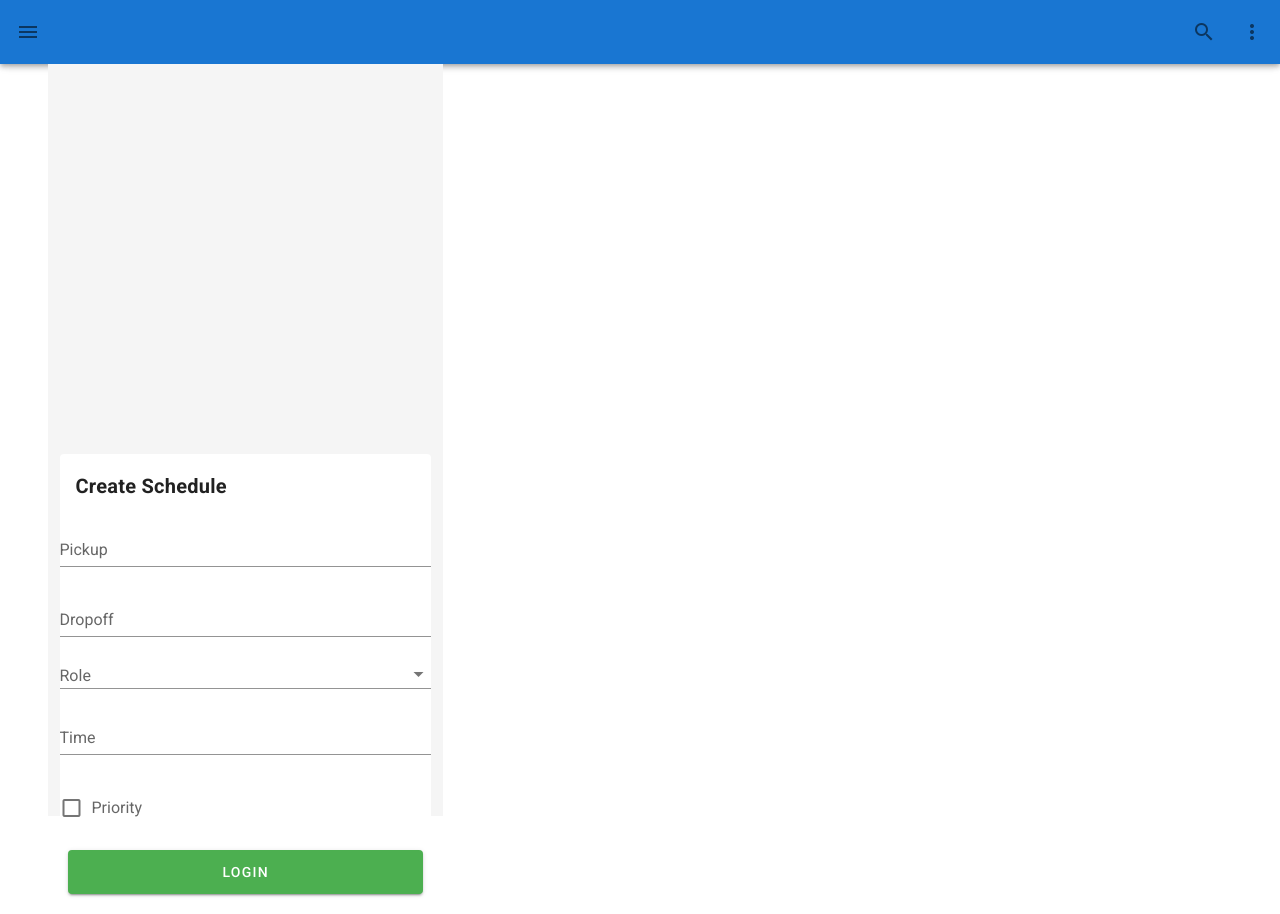
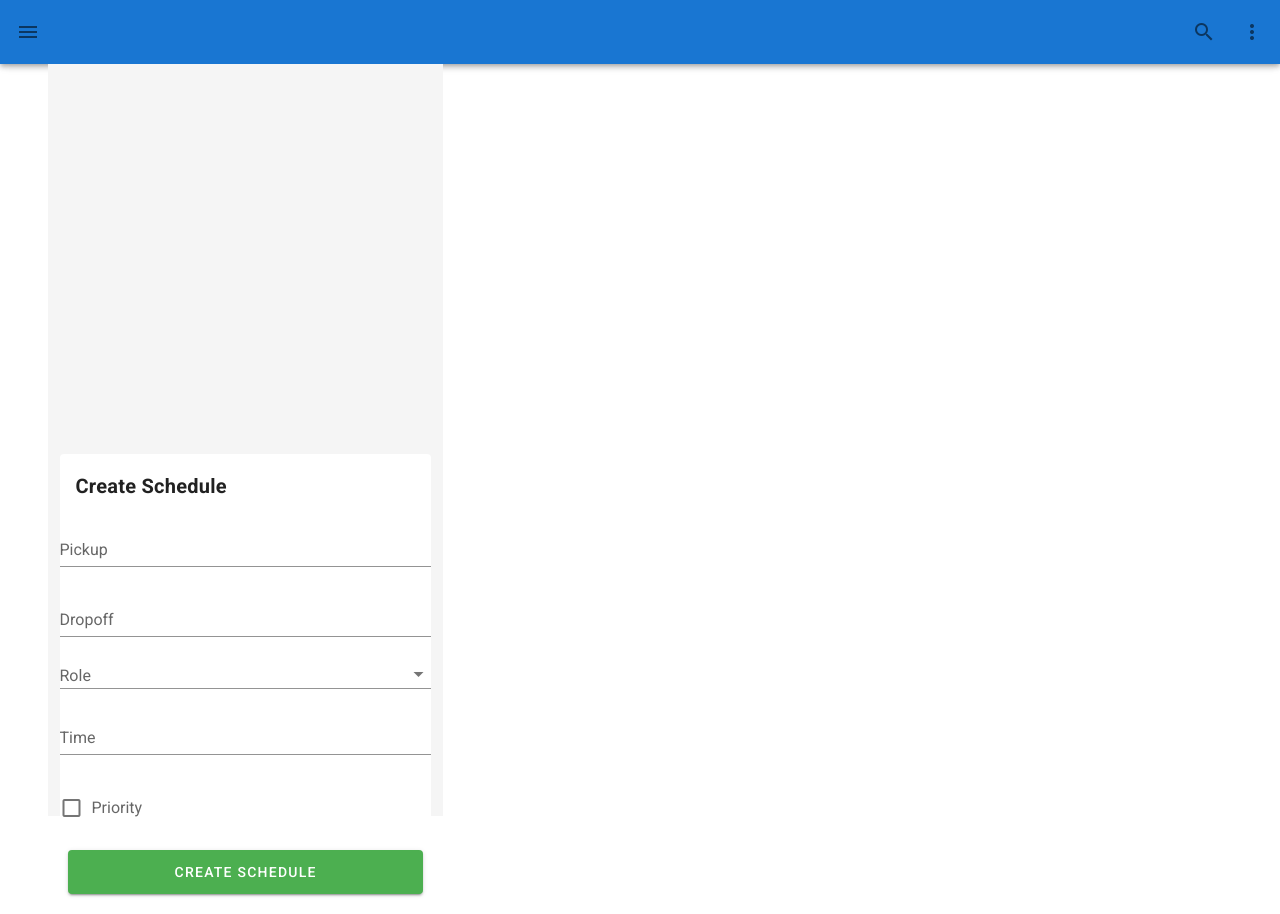
Before and after one commit to singapore19/team-9, a Vue app in the folder front-end/: page /#/userform in a window 1280 px wide. Built offline with nearby package versions, Linux system fonts and the light colour scheme.

Commit message:
add userform

```diff
--- a/front-end/src/views/UserForm.vue
+++ b/front-end/src/views/UserForm.vue
@@ -22,7 +22,7 @@
 
 
               <v-card-actions>
-                <v-btn primary large block type="submit" color="success" form="user-form">Login</v-btn>
+                <v-btn primary large block type="submit" color="success" form="user-form">Create Schedule</v-btn>
               </v-card-actions>
             </v-form>
           </v-card>
```
